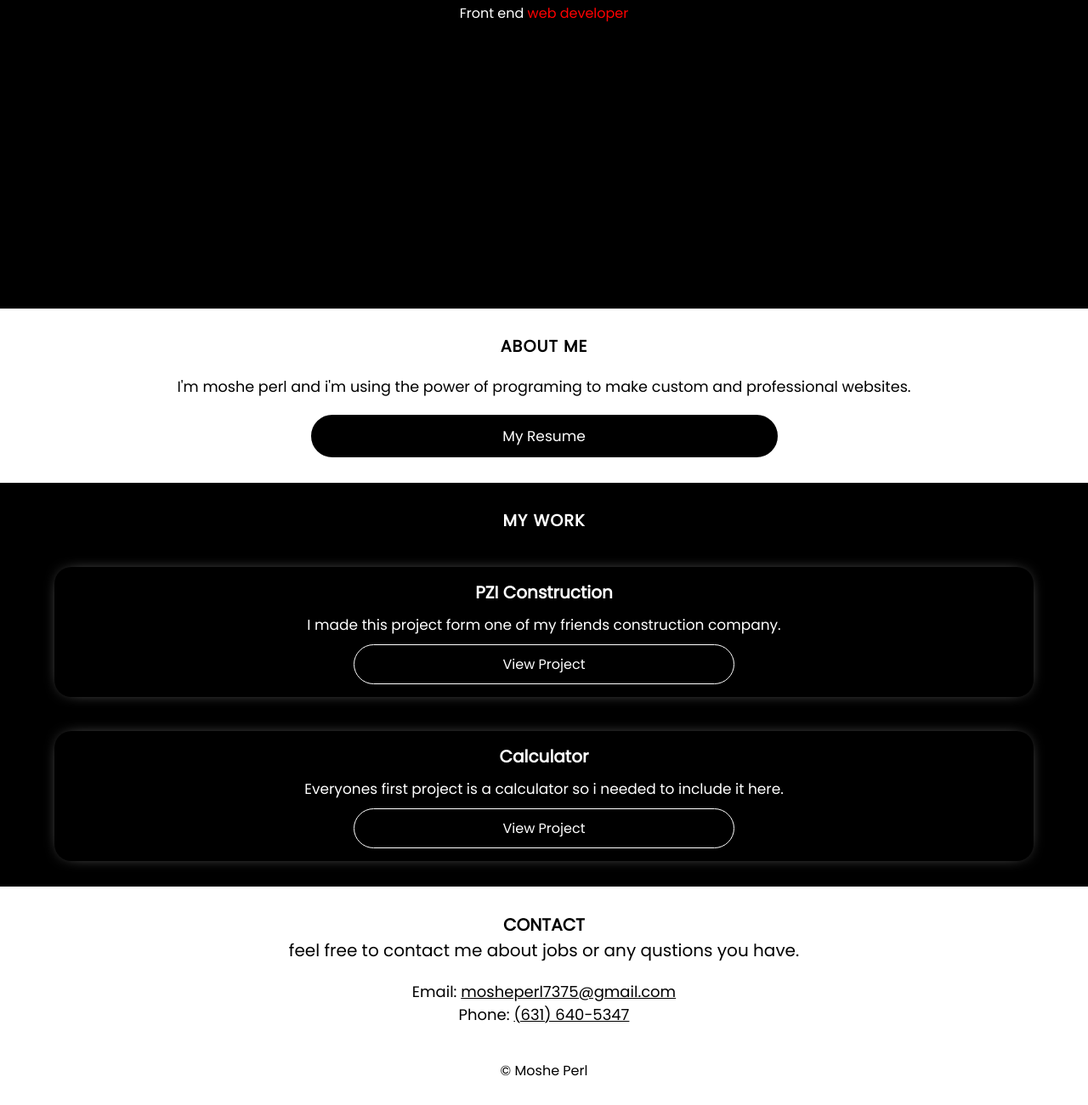
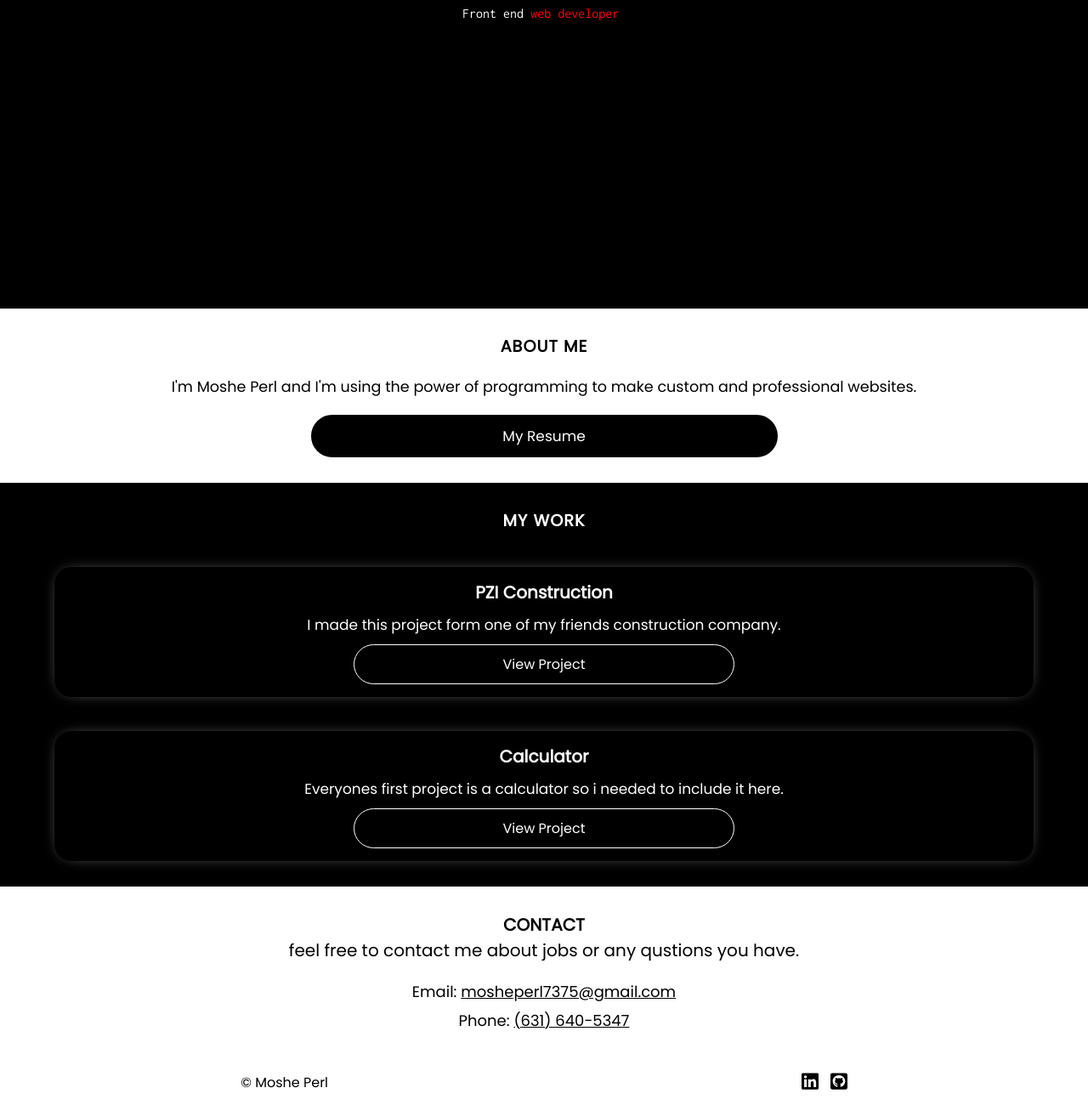
Before and after one commit to woodenPerl/woodenPerl.github.io, a plain HTML site: page index.html in a window 1280 px wide. Shown: the part 438-1738 px from the top of the page at 85% size. Drawn offline with Linux system fonts and the light colour scheme.

Commit message:
Add files via upload
commit

```diff
--- a/index.html
+++ b/index.html
@@ -4,8 +4,15 @@
     <meta charset="UTF-8" />
     <meta http-equiv="X-UA-Compatible" content="IE=edge" />
     <meta name="viewport" content="width=device-width, initial-scale=1.0" />
+    <link rel="shortcut icon" href="me.ico" type="image/x-icon" />
     <link rel="preconnect" href="https://fonts.googleapis.com" />
     <link rel="preconnect" href="https://fonts.gstatic.com" crossorigin />
+    <link rel="preconnect" href="https://fonts.googleapis.com" />
+    <link rel="preconnect" href="https://fonts.gstatic.com" crossorigin />
+    <link
+      href="https://fonts.googleapis.com/css2?family=Inconsolata&display=swap"
+      rel="stylesheet"
+    />
     <link
       href="https://fonts.googleapis.com/css2?family=Poppins&display=swap"
       rel="stylesheet"
@@ -35,7 +42,7 @@
       <section class="about">
         <h3>About Me</h3>
         <p>
-          I'm moshe perl and i'm using the power of programing to make custom
+          I'm Moshe Perl and I'm using the power of programming to make custom
           and professional websites.
         </p>
         <div class="btn">
@@ -82,7 +89,17 @@
       </section>
     </div>
 
-    <footer class="foot-bar">&copy; Moshe Perl</footer>
+    <footer class="foot-bar">
+      <div>&copy; Moshe Perl</div>
+      <div>
+        <a href="https://www.linkedin.com/in/mosheperl/">
+          <img class="icon" src="linkedin.svg" alt="Linked In"
+        /></a>
+        <a href="https://github.com/woodenperl">
+          <img class="icon" src="github.svg" alt="Linked In"
+        /></a>
+      </div>
+    </footer>
     <script src="main.js"></script>
   </body>
 </html>
--- a/style.scss
+++ b/style.scss
@@ -4,7 +4,6 @@
     box-sizing: border-box;
     font-family: 'Poppins', sans-serif;
 }
-
 .head-bar{
     text-align: center;
     position: relative;
@@ -51,9 +50,11 @@
             margin-top: 7px;
             color: white;
             width: 100%;
+            font-family: 'Inconsolata', monospace;
         }
         span{
             color: red;
+            font-family: 'Inconsolata', monospace;
         }
     }
 }
@@ -160,6 +161,7 @@
         text-align: center;
         p{
             font-size: 18px;
+            margin-bottom: 7px;
             a{
                 color: black
             }
@@ -170,4 +172,10 @@
 .foot-bar{
     text-align: center;
     padding: 10px;
+    display: flex;
+    justify-content: space-around;
+    .icon{
+        width: 20px;
+        margin-left: 10px;
+    }
 }
```
Also changed, not shown: email.svg (added), github.svg (added), linkedin.svg (added), m.ico (added), me.ico (added), style.css, 1 other file.
